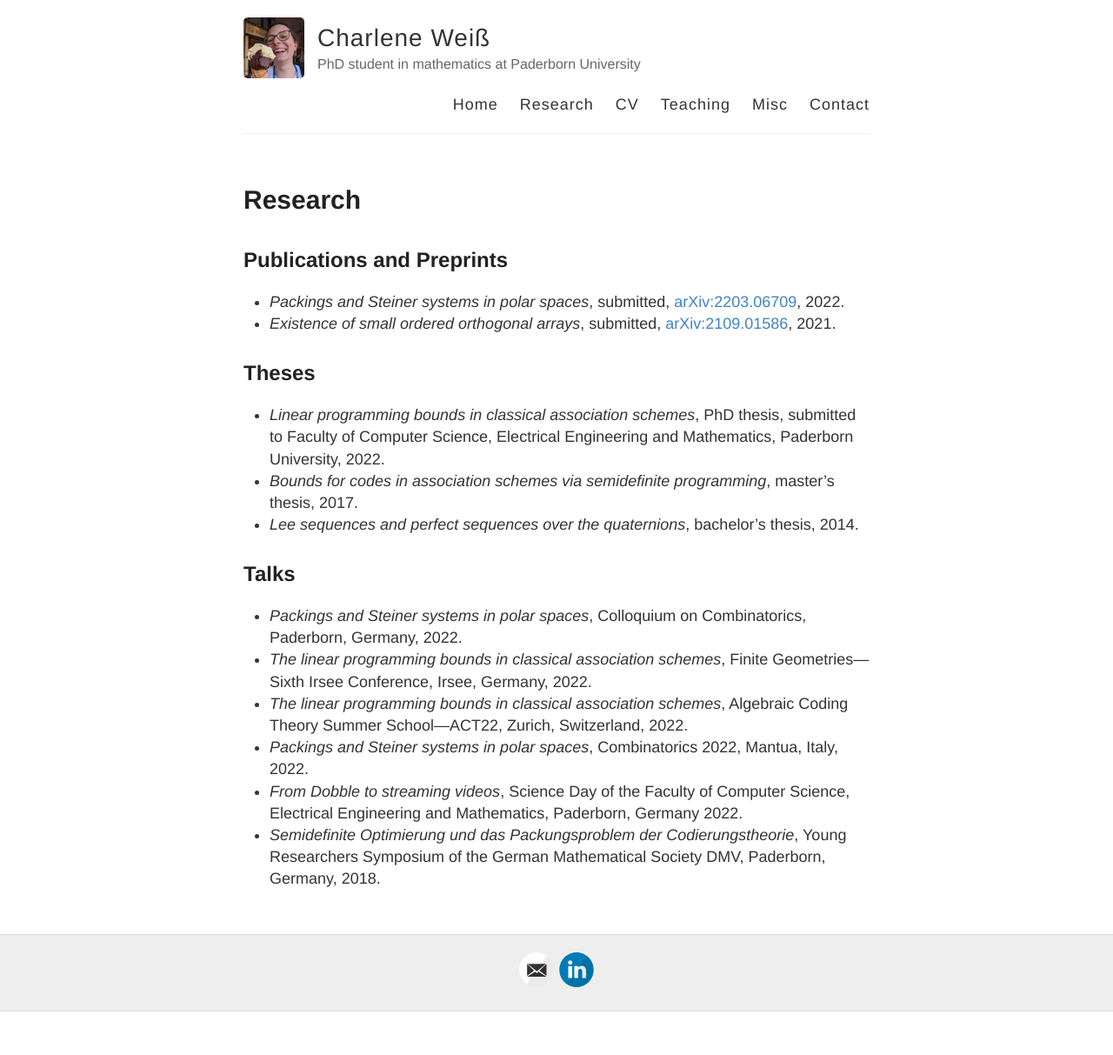
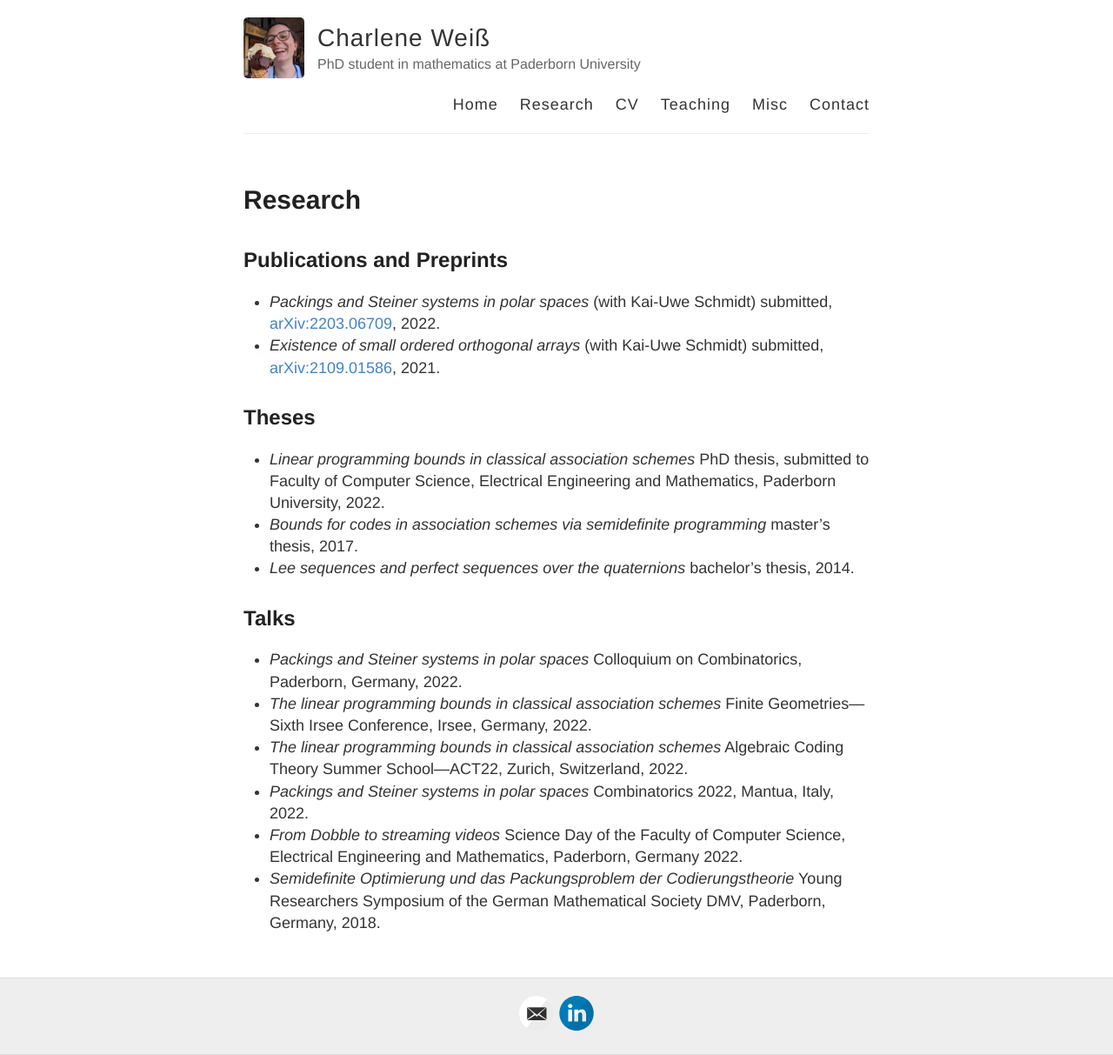
Before and after one commit to charleneweiss/charleneweiss.github.io, a Jekyll site: the page built from research.md, in a window 1280 px wide. Shown: the whole page at 87% size. Built offline with Jekyll 4.4.1, drawn with Linux system fonts in a browser that asks for light colours; before the commit the page ends 1163 px from its top, so only the background shows below that.

Commit message:
Update research.md

```diff
--- a/research.md
+++ b/research.md
@@ -6,20 +6,31 @@ permalink: /research/
 
 ## Publications and Preprints
 
-- *Packings and Steiner systems in polar spaces*, submitted, [arXiv:2203.06709](https://arxiv.org/pdf/2203.06709.pdf), 2022.
-- *Existence of small ordered orthogonal arrays*, submitted, [arXiv:2109.01586](https://arxiv.org/pdf/2109.01586.pdf), 2021.
+- *Packings and Steiner systems in polar spaces* (with Kai-Uwe Schmidt)
+  submitted, [arXiv:2203.06709](https://arxiv.org/pdf/2203.06709.pdf), 2022.
+- *Existence of small ordered orthogonal arrays* (with Kai-Uwe Schmidt)
+  submitted, [arXiv:2109.01586](https://arxiv.org/pdf/2109.01586.pdf), 2021.
 
 ## Theses
 
-- *Linear programming bounds in classical association schemes*, PhD thesis, submitted to Faculty of Computer Science, Electrical Engineering and Mathematics, Paderborn University, 2022.
-- *Bounds for codes in association schemes via semidefinite programming*, master's thesis, 2017.
-- *Lee sequences and perfect sequences over the quaternions*, bachelor's thesis, 2014.
+- *Linear programming bounds in classical association schemes*
+  PhD thesis, submitted to Faculty of Computer Science, Electrical Engineering and Mathematics, Paderborn University, 2022.
+- *Bounds for codes in association schemes via semidefinite programming*
+  master's thesis, 2017.
+- *Lee sequences and perfect sequences over the quaternions*
+  bachelor's thesis, 2014.
 
 ## Talks
 
-- *Packings and Steiner systems in polar spaces*, Colloquium on Combinatorics, Paderborn, Germany, 2022.
-- *The linear programming bounds in classical association schemes*, Finite Geometries---Sixth Irsee Conference, Irsee, Germany, 2022.
-- *The linear programming bounds in classical association schemes*, Algebraic Coding Theory Summer School---ACT22, Zurich, Switzerland, 2022.
-- *Packings and Steiner systems in polar spaces*, Combinatorics 2022, Mantua, Italy, 2022.
-- *From Dobble to streaming videos*, Science Day of the Faculty of Computer Science, Electrical Engineering and Mathematics, Paderborn, Germany 2022.
-- *Semidefinite Optimierung und das Packungsproblem der Codierungstheorie*, Young Researchers Symposium of the German Mathematical Society DMV, Paderborn, Germany, 2018.
+- *Packings and Steiner systems in polar spaces*
+  Colloquium on Combinatorics, Paderborn, Germany, 2022.
+- *The linear programming bounds in classical association schemes*
+  Finite Geometries---Sixth Irsee Conference, Irsee, Germany, 2022.
+- *The linear programming bounds in classical association schemes*
+  Algebraic Coding Theory Summer School---ACT22, Zurich, Switzerland, 2022.
+- *Packings and Steiner systems in polar spaces*
+  Combinatorics 2022, Mantua, Italy, 2022.
+- *From Dobble to streaming videos*
+  Science Day of the Faculty of Computer Science, Electrical Engineering and Mathematics, Paderborn, Germany 2022.
+- *Semidefinite Optimierung und das Packungsproblem der Codierungstheorie*
+  Young Researchers Symposium of the German Mathematical Society DMV, Paderborn, Germany, 2018.
```
